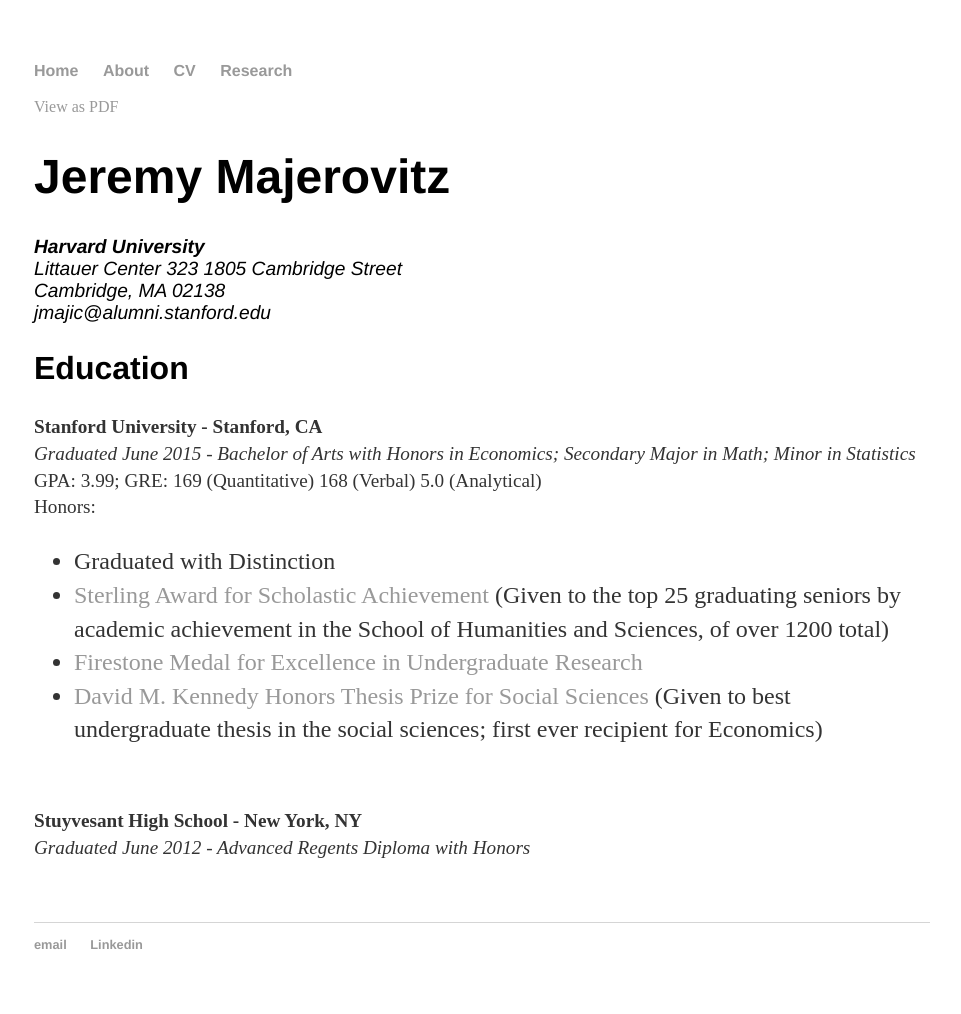
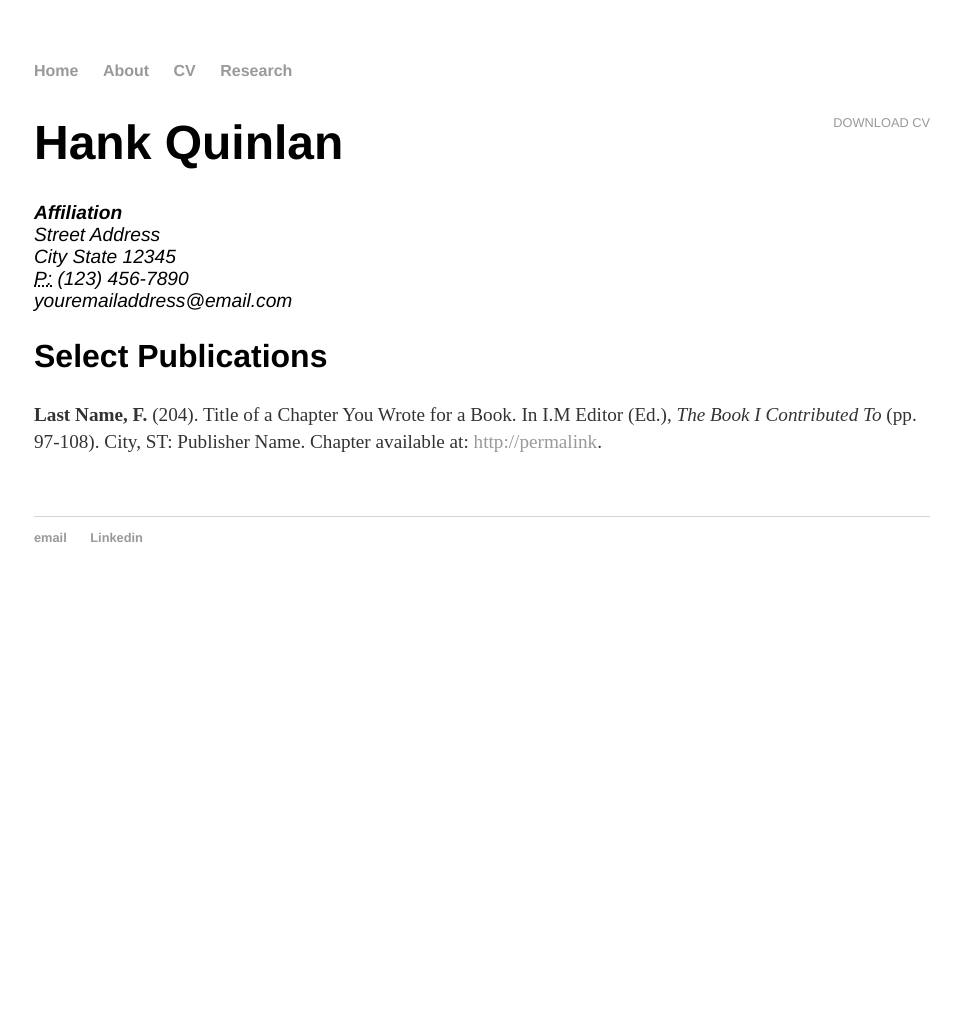
Before and after one commit to jmajic/jmajic.github.io, a Jekyll site: the page built from cv/index.html, in a window 1280 px wide. Shown: the whole page, without its empty margins (158-1119 px from the left). Built offline with Jekyll 4.4.1, drawn with Linux system fonts in a browser that asks for light colours; after the commit the page ends 900 px from its top, so only the background shows below that.

Commit message:
Bug Testing

```diff
--- a/cv/index.html
+++ b/cv/index.html
@@ -1,37 +1,22 @@
 ---
 layout: default
-title: Jeremy Majerovitz CV
+title: CV of Your Name
 ---
 
 	<div class="cv">
-		<a href="Majerovitz_CV.pdf" title="View CV as PDF">View as PDF</a>
-          <h1>Jeremy Majerovitz</h1>
+		<a href="#" class="download" title="Download CV as PDF">Download CV</a>
+					<h1>Hank Quinlan</h1>
 					<address>
-					<strong>Harvard University</strong><br>
-					Littauer Center 323
-          1805 Cambridge Street<br>
-					Cambridge, MA 02138<br>
-					<span class="obfuscate">jmajic@alumni.stanford.edu</span>
+					<strong>Affiliation</strong><br>
+					Street Address<br>
+					City State 12345<br>
+					<abbr title="phone">P:</abbr> (123) 456-7890<br>
+					<span class="obfuscate">youremailaddress@email.com</span>
 					</address>
 
-					<h2>Education</h2>
+					<h2>Select Publications</h2>
 
-					<p>
-						<strong>Stanford University - Stanford, CA</strong>
-						<br><em>Graduated June 2015 - Bachelor of Arts with Honors in Economics; Secondary Major in Math; Minor in Statistics</em>
-						<br>GPA: 3.99; GRE: 169 (Quantitative) 168 (Verbal) 5.0 (Analytical)
-						<br>Honors:
-						<ul>
-							<li>Graduated with Distinction</li>
-							<li><a href="https://students-humsci.stanford.edu/funding-awards/undergraduate-awards">Sterling Award for Scholastic Achievement</a> (Given to the top 25 graduating seniors by academic achievement in the School of Humanities and Sciences, of over 1200 total)</li>
-							<li><a href="http://news.stanford.edu/news/2015/july/medals-senior-theses-070215.html">Firestone Medal for Excellence in Undergraduate Research</a></li>
-							<li><a href="http://news.stanford.edu/news/2015/july/medals-senior-theses-070215.html">David M. Kennedy Honors Thesis Prize for Social Sciences</a> (Given to best undergraduate thesis in the social sciences; first ever recipient for Economics)</li>
-						</ul>
-						<br>
-					</p>
-					<p>
-						<strong>Stuyvesant High School - New York, NY</strong>
-						<br><em>Graduated June 2012 - Advanced Regents Diploma with Honors</em>
-					</p>
+					<p><strong>Last Name, F.</strong> (204). Title of a Chapter You Wrote for a Book. In I.M Editor (Ed.), <em>The Book I Contributed To</em> (pp. 97-108). City, ST: Publisher Name. Chapter available at: <a href="#">http://permalink</a>.
+
 
 	</div>
```
